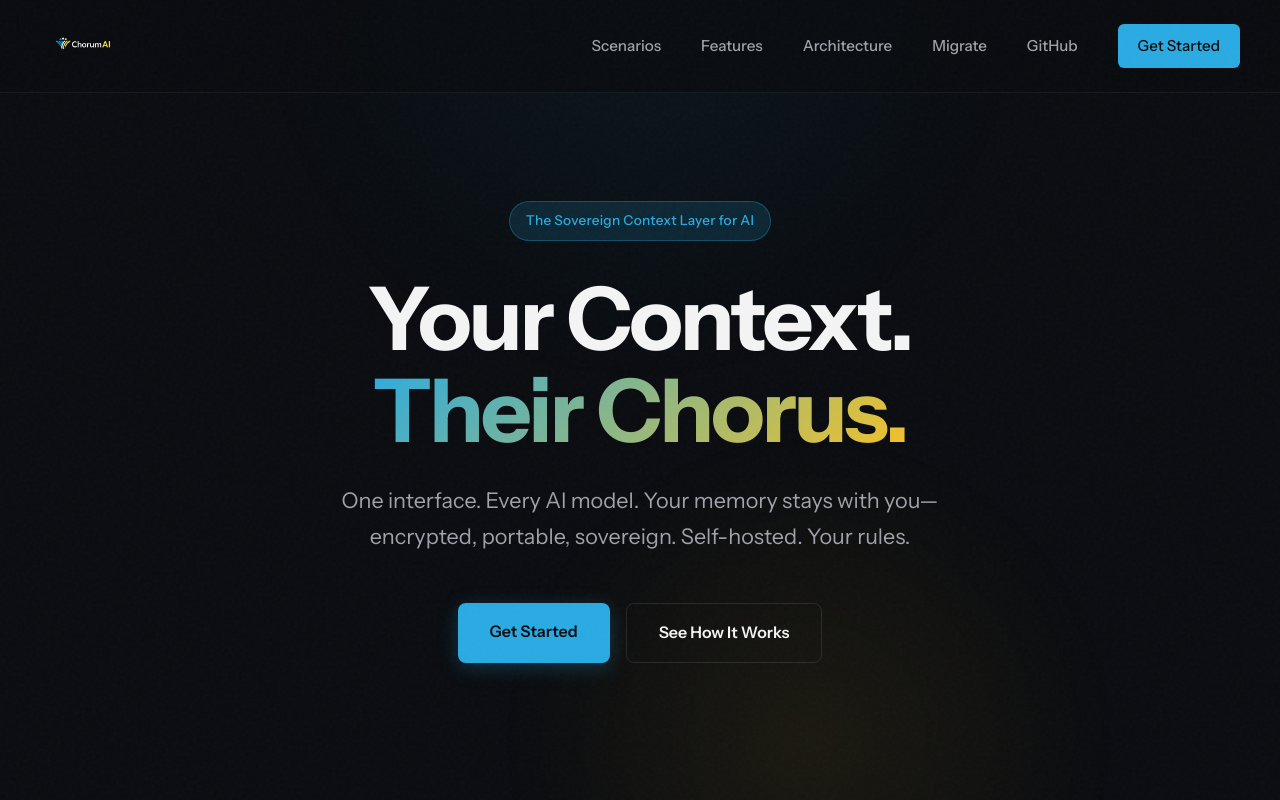
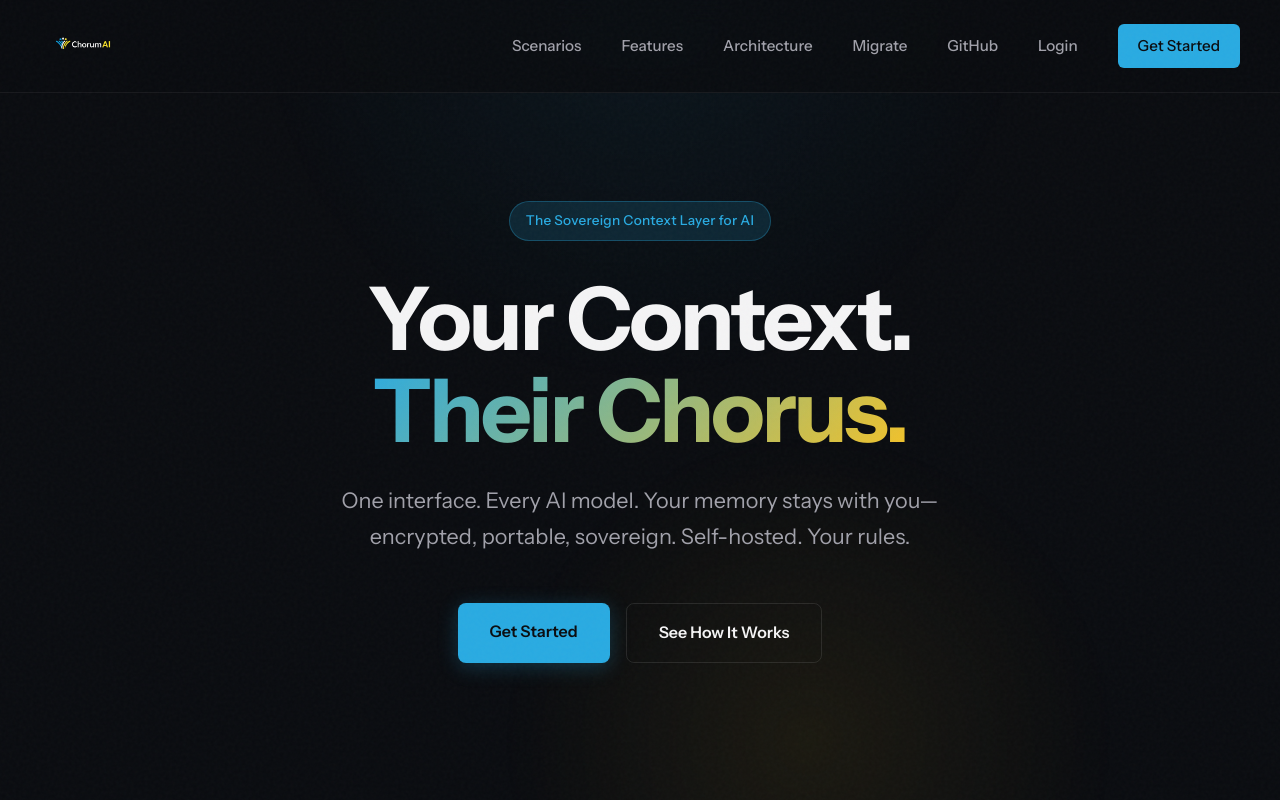
Before and after one commit to callmesparky42/ChorumAI, a Next.js app in the folder chorum-ai/: page / in a window 1280 px wide. Shown: the top 800 px of the page. Built offline with nearby package versions, Linux system fonts and the light colour scheme; no server answers.

Commit message:
fix: add Login button to nav, fix Back to Chat link
- Added Login link for existing users in landing nav
- Fixed Back to Chat in settings to go to /app instead of /

```diff
--- a/chorum-ai/src/app/page.tsx
+++ b/chorum-ai/src/app/page.tsx
@@ -47,6 +47,7 @@
             <Link href="#architecture">Architecture</Link>
             <Link href="/helpmemigrate">Migrate</Link>
             <Link href="https://github.com/callmesparky42/ChorumAI">GitHub</Link>
+            <Link href="/login">Login</Link>
             <Link href="/app" className="btn-nav">Get Started</Link>
           </div>
         </div>
--- a/chorum-ai/src/app/settings/page.tsx
+++ b/chorum-ai/src/app/settings/page.tsx
@@ -324,7 +324,7 @@
         <div className="flex h-screen bg-gray-950 text-white">
             <div className="hidden md:block">
                 <div className="w-64 h-full bg-gray-950 border-r border-gray-800 p-4">
-                    <Link href="/" className="flex items-center gap-2 text-gray-400 hover:text-white transition-colors mb-6">
+                    <Link href="/app" className="flex items-center gap-2 text-gray-400 hover:text-white transition-colors mb-6">
                         ← Back to Chat
                     </Link>
                     <h1 className="text-xl font-bold mb-4">Settings</h1>
```
